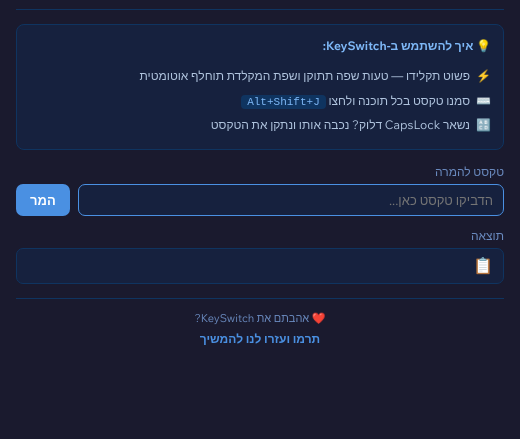
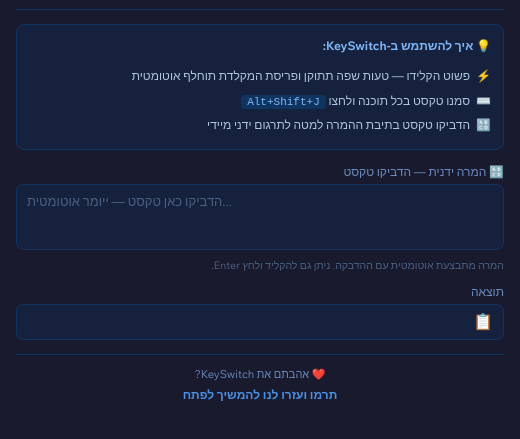
Before and after one commit to gilslom-netizen/keyswitch-desktop, an Electron app: page src/ui/settings.html in a window 520 px wide. Shown: the part 51-490 px from the top of the page. Drawn offline with Linux system fonts and the light colour scheme; no server answers.

Commit message:
feat: החלפת שורת CapsLock בתיבת המרה ידנית, תיקוני עברית ושיפור ניסוח

```diff
--- a/src/ui/settings.html
+++ b/src/ui/settings.html
@@ -82,17 +82,31 @@
     }
 
     label { font-size: 12px; color: #6a8abf; display: block; margin-bottom: 5px; }
+
+    /* Manual convert textarea */
+    .convert-section { margin-bottom: 12px; }
+    .convert-label { font-size: 12px; color: #6a8abf; margin-bottom: 5px; display: flex; align-items: center; gap: 6px; }
+    .convert-label span { flex: 1; }
+    .convert-textarea {
+      width: 100%; background: #16213e; border: 1px solid #0f3460; border-radius: 7px;
+      color: #f0f0f0; padding: 8px 10px; font-size: 13px; outline: none;
+      transition: border-color 0.2s; direction: auto; resize: none;
+      font-family: inherit; min-height: 60px; max-height: 120px; overflow-y: auto;
+      user-select: text;
+    }
+    .convert-textarea:focus { border-color: #4a90e2; }
+    .convert-textarea::placeholder { color: #4a6080; }
+    .convert-hint { font-size: 10.5px; color: #4a6080; margin-top: 4px; }
+
     .input-row { display: flex; gap: 8px; margin-bottom: 12px; }
     input[type="text"] {
       flex: 1; background: #16213e; border: 1px solid #0f3460; border-radius: 7px;
       color: #f0f0f0; padding: 7px 10px; font-size: 13px; outline: none; transition: border-color 0.2s; direction: auto;
-      font-family: inherit; user-select: text;
     }
     input[type="text"]:focus { border-color: #4a90e2; }
     .convert-btn {
       background: #4a90e2; color: #fff; border: none; border-radius: 7px;
       padding: 7px 14px; cursor: pointer; font-size: 13px; white-space: nowrap; font-weight: 600; transition: background 0.2s;
-      font-family: inherit;
     }
     .convert-btn:hover { background: #357abd; }
 
@@ -160,17 +174,17 @@
   </div>
 
   <div class="unsupported" id="unsupportedBox">
-    ⚠️ מערכת ההפעלה הזו אינה Windows — התיקון האוטומטי והקיצור הגלובלי פעילים רק ב-Windows. ההמרה הידנית למטה עובדת כרגיל.
+    ⚠️ מערכת ההפעלה אינה Windows — התיקון האוטומטי והקיצור הגלובלי פעילים רק ב-Windows. המרה ידנית בתיבה למטה עובדת כרגיל.
   </div>
 
   <div id="settingsView" style="display:none;">
     <div class="settings-title">⚙️ הגדרות</div>
     <div class="toggle-row">
-      <div>תיקון אוטומטי בזמן הקלדה<div class="sub">זיהוי שפה שגויה, החלפת שפת המקלדת ותיקון תוך כדי כתיבה</div></div>
+      <div>תיקון אוטומטי בזמן הקלדה<div class="sub">זיהוי שפה שגויה, החלפת פריסת המקלדת ותיקון תוך כדי כתיבה</div></div>
       <label class="switch"><input type="checkbox" id="autocorrectToggle" /><span class="slider"></span></label>
     </div>
     <div class="toggle-row">
-      <div>התראה על תיקון אוטומטי<div class="sub">מה יקרה כשמילה מתוקנת אוטומטית</div></div>
+      <div>התראה על תיקון אוטומטי<div class="sub">מה יקרה כאשר מילה מתוקנת אוטומטית</div></div>
       <select id="autoNotifySelect" class="lang-select">
         <option value="toast">הודעה צפה</option>
         <option value="sound">צליל בלבד</option>
@@ -178,23 +192,23 @@
       </select>
     </div>
     <div class="toggle-row">
-      <div>הצג הודעה בלחיצה על קיצור<div class="sub">הצגת הודעה לאחר המרה ידנית</div></div>
+      <div>הצג הודעה לאחר המרה ידנית<div class="sub">הצגת הודעה לאחר שימוש בקיצור המקלדת</div></div>
       <label class="switch"><input type="checkbox" id="showManualToastToggle" /><span class="slider"></span></label>
     </div>
     <div class="toggle-row">
       <div>שפת הקלדה עיקרית<div class="sub">משפיעה על דיוק הזיהוי האוטומטי</div></div>
       <select id="primaryLangSelect" class="lang-select">
         <option value="he">עברית</option>
-        <option value="mixed">חצי חצי</option>
+        <option value="mixed">חצי-חצי</option>
         <option value="en">אנגלית</option>
       </select>
     </div>
     <div class="toggle-row">
-      <div>הפעלה אוטומטית עם Windows<div class="sub">KeySwitch יעלה ברקע בכניסה למחשב</div></div>
+      <div>הפעלה אוטומטית עם Windows<div class="sub">KeySwitch יעלה ברקע עם כניסה למחשב</div></div>
       <label class="switch"><input type="checkbox" id="launchAtLoginToggle" /><span class="slider"></span></label>
     </div>
     <div class="toggle-row">
-      <div>קיצור מקלדת להמרה ידנית<div class="sub">לחצו על הקיצור ואז הקישו צירוף חדש</div></div>
+      <div>קיצור מקלדת להמרה ידנית<div class="sub">לחצו על הקיצור ואז הקישו את הצירוף החדש</div></div>
       <div class="shortcut-capture" id="shortcutCapture" tabindex="0">Alt+Shift+J</div>
     </div>
     <button class="settings-action settings-back" id="backBtn">חזרה</button>
@@ -204,28 +218,39 @@
     <div class="how-to" id="statsBox" style="display:none; background: linear-gradient(135deg, #16213e 0%, #1a2a4a 100%); border-color: #4a90e2;">
       <div class="how-to-title" style="color: #fff; display: flex; align-items: center; gap: 8px;"><span>📊</span> הסטטיסטיקה שלך</div>
       <div style="font-size: 13px; color: #b0c4de;">חסכנו לך כבר <strong id="totalSaved" style="color: #7eb8f7; font-size: 15px;">0</strong> טעויות! 🥳</div>
-      <div style="font-size: 11px; color: #6a8abf; margin-top: 4px;">מתוכם:</div>
-      <div class="stats-row"><span>תרגום אוטומטי:</span><span id="autoStats" class="stats-val">0</span></div>
-      <div class="stats-row"><span>החלפה בלחיצת כפתור:</span><span id="manualStats" class="stats-val">0</span></div>
+      <div style="font-size: 11px; color: #6a8abf; margin-top: 4px;">מתוכן:</div>
+      <div class="stats-row"><span>תיקון אוטומטי:</span><span id="autoStats" class="stats-val">0</span></div>
+      <div class="stats-row"><span>המרה ידנית:</span><span id="manualStats" class="stats-val">0</span></div>
     </div>
     <div class="how-to">
       <div class="how-to-title">💡 איך להשתמש ב-KeySwitch:</div>
-      <div class="row"><span>⚡</span><span>פשוט תקלידו — טעות שפה תתוקן ושפת המקלדת תוחלף אוטומטית</span></div>
+      <div class="row"><span>⚡</span><span>פשוט הקלידו — טעות שפה תתוקן ופריסת המקלדת תוחלף אוטומטית</span></div>
       <div class="row"><span>⌨️</span><span>סמנו טקסט בכל תוכנה ולחצו <kbd id="shortcutHint">Alt+Shift+J</kbd></span></div>
-      <div class="row"><span>🔠</span><span>נשאר CapsLock דלוק? נכבה אותו ונתקן את הטקסט</span></div>
+      <div class="row"><span>🔠</span><span>הדביקו טקסט בתיבת ההמרה למטה לתרגום ידני מיידי</span></div>
     </div>
-    <label>טקסט להמרה</label>
-    <div class="input-row">
-      <input type="text" id="inputText" placeholder="הדביקו טקסט כאן..." autofocus />
-      <button class="convert-btn" id="convertBtn">המר</button>
+
+    <div class="convert-section">
+      <div class="convert-label">
+        <span>🔠 המרה ידנית — הדביקו טקסט</span>
+      </div>
+      <textarea
+        id="pasteArea"
+        class="convert-textarea"
+        placeholder="הדביקו כאן טקסט — ייומר אוטומטית..."
+        dir="auto"
+        rows="3"
+        spellcheck="false"
+      ></textarea>
+      <div class="convert-hint">המרה מתבצעת אוטומטית עם ההדבקה. ניתן גם להקליד ולחץ Enter.</div>
     </div>
+
     <label>תוצאה</label>
     <div class="result-row">
       <button class="copy-btn" id="copyBtn" title="העתק ללוח">📋</button>
       <span class="result-text" id="resultBox" dir="auto"></span>
     </div>
     <hr class="divider" />
-    <div class="donate-row">❤️ אהבתם את KeySwitch? <a href="https://www.paypal.com/ncp/payment/TCZCRSCYJRR9G" id="donateLink">תרמו ועזרו לנו להמשיך</a></div>
+    <div class="donate-row">❤️ אהבתם את KeySwitch? <a href="https://www.paypal.com/ncp/payment/TCZCRSCYJRR9G" id="donateLink">תרמו ועזרו לנו להמשיך לפתח</a></div>
   </div>
   <script src="settings.js"></script>
 </body>
```
